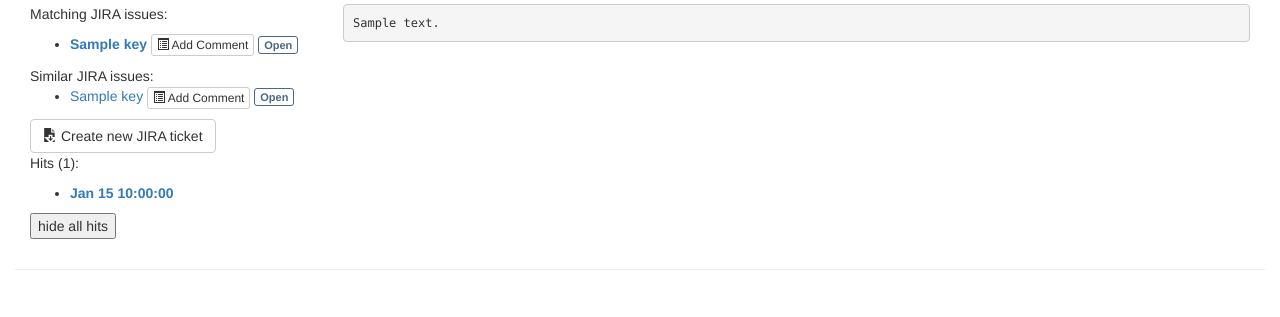
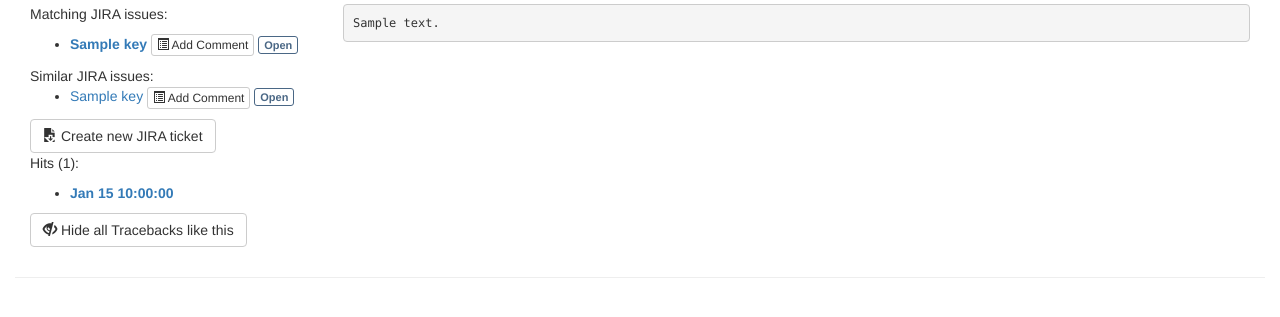
Before and after one commit to topher200/assertion-context, a Python web app: template web/templates/index.html in a window 1280 px wide. Shown: the part 124-441 px from the top of the page. Run offline with Jinja, Linux system fonts and the light colour scheme; the template is opened without the code that fills it: most values are stand-ins (such as "Sample title", 1, 10 or a date in 2020); some libraries are stand-ins or nearby versions.

Commit message:
make "hide all" button glyph'd

```diff
--- a/web/templates/index.html
+++ b/web/templates/index.html
@@ -59,7 +59,9 @@
                 </li>
                 {% endfor %}
             </ul>
-            <button onclick="hide_traceback_text(this)" value="{{ t.traceback.traceback_text }}">hide all hits</button>
+            <button type="button" class="btn btn-default" onclick="hide_traceback_text(this)" value="{{ t.traceback.traceback_text }}">
+                <span class="glyphicon glyphicon-eye-close"></span> Hide all Tracebacks like this
+            </button>
         </p>
     </div>
     <div class="traceback-text col-md-9">
```
